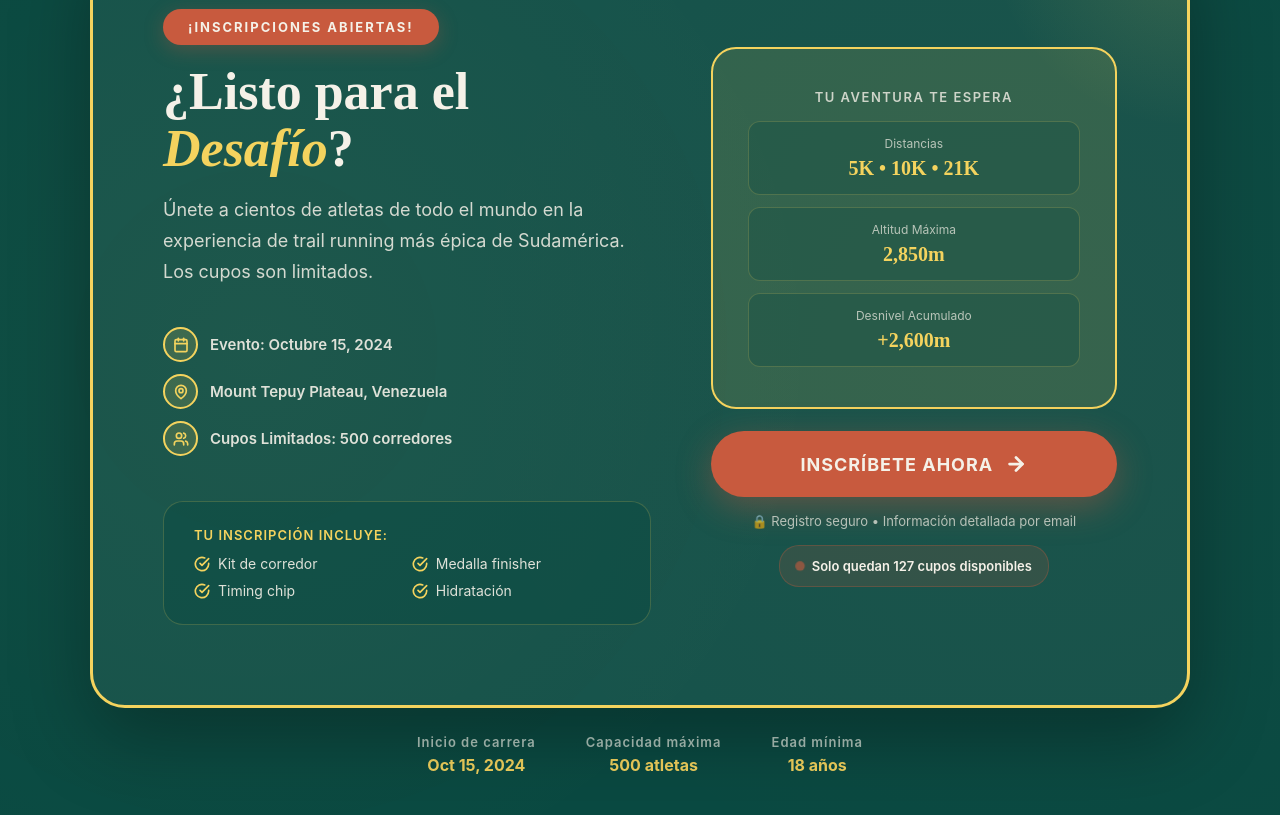
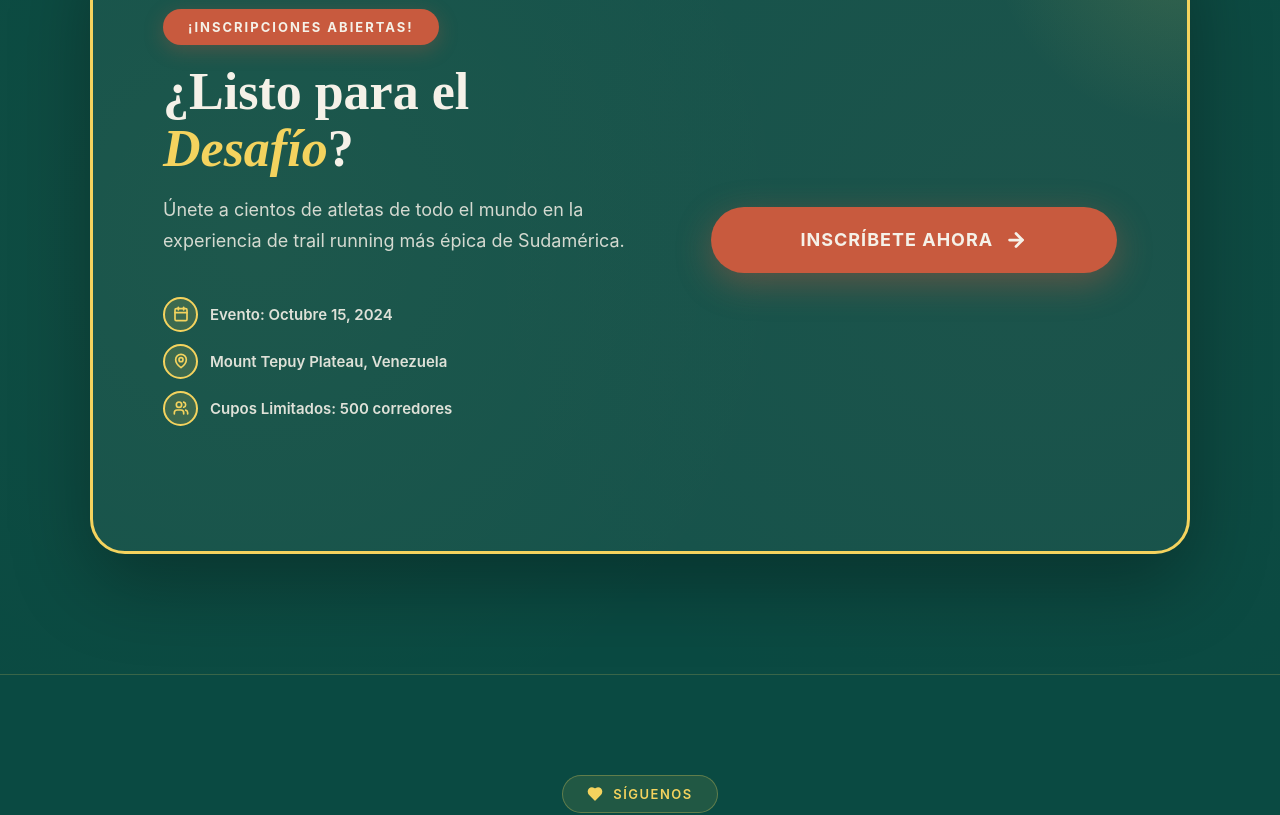
Before and after one commit to gabywakil/tepuy-race, a React (Vite) app: page /#/ in a window 1280 px wide. Shown: the part 5160-5975 px from the top of the page. Built offline with nearby package versions, Linux system fonts and the light colour scheme.

Commit message:
RegistrationCTA.jsx

```diff
--- a/src/components/RegistrationCTA.jsx
+++ b/src/components/RegistrationCTA.jsx
@@ -12,6 +12,19 @@ const RegistrationCTA = () => {
     { icon: MapPin, text: "Mount Tepuy Plateau, Venezuela" },
     { icon: Users, text: "Cupos Limitados: 500 corredores" }
   ];
+
+  const handleRegisterClick = () => {
+    navigate('/checkout', {
+      state: {
+        race: {
+          id: '10k',
+          name: '10K Aventura',
+          distance: '10K',
+          price: '$65'
+        }
+      }
+    });
+  };
 
   return (
     <section style={{
@@ -63,7 +76,7 @@ const RegistrationCTA = () => {
             gap: isMobile ? '26px' : '60px',
             alignItems: 'center'
           }}>
-            {/* Left */}
+            {/* LEFT SIDE */}
             <div>
               <div style={{
                 display: 'inline-block',
@@ -99,7 +112,7 @@ const RegistrationCTA = () => {
                 marginBottom: isMobile ? '22px' : '40px',
                 fontFamily: "'Inter', sans-serif"
               }}>
-                Únete a cientos de atletas de todo el mundo en la experiencia de trail running más épica de Sudamérica. Los cupos son limitados.
+                Únete a cientos de atletas de todo el mundo en la experiencia de trail running más épica de Sudamérica.
               </p>
 
               <div style={{
@@ -138,98 +151,12 @@ const RegistrationCTA = () => {
                   );
                 })}
               </div>
-
-              <div style={{
-                backgroundColor: 'rgba(10, 74, 66, 0.5)',
-                padding: isMobile ? '18px' : '25px 30px',
-                borderRadius: '20px',
-                border: '1px solid rgba(244, 211, 94, 0.2)'
-              }}>
-                <div style={{
-                  fontSize: '13px',
-                  fontWeight: '600',
-                  color: '#f4d35e',
-                  marginBottom: '12px',
-                  fontFamily: "'Inter', sans-serif",
-                  letterSpacing: '1px'
-                }}>
-                  TU INSCRIPCIÓN INCLUYE:
-                </div>
-
-                <div style={{
-                  display: 'grid',
-                  gridTemplateColumns: isMobile ? '1fr' : '1fr 1fr',
-                  gap: '10px'
-                }}>
-                  {['Kit de corredor', 'Medalla finisher', 'Timing chip', 'Hidratación'].map((benefit, idx) => (
-                    <div key={idx} style={{ display: 'flex', alignItems: 'center', gap: '8px' }}>
-                      <CheckCircle size={16} color="#f4d35e" strokeWidth={2.5} />
-                      <span style={{
-                        fontSize: '14px',
-                        color: '#f5f1e8',
-                        fontFamily: "'Inter', sans-serif",
-                        opacity: 0.9
-                      }}>
-                        {benefit}
-                      </span>
-                    </div>
-                  ))}
-                </div>
-              </div>
             </div>
 
-            {/* Right */}
+            {/* RIGHT SIDE */}
             <div style={{ textAlign: 'center' }}>
-              <div style={{
-                backgroundColor: 'rgba(244, 211, 94, 0.12)',
-                padding: isMobile ? '22px' : '40px 35px',
-                borderRadius: '25px',
-                marginBottom: '22px',
-                border: '2px solid #f4d35e'
-              }}>
-                <div style={{
-                  fontSize: '13px',
-                  fontWeight: '600',
-                  color: '#f5f1e8',
-                  marginBottom: '16px',
-                  fontFamily: "'Inter', sans-serif",
-                  letterSpacing: '1.5px',
-                  opacity: 0.8
-                }}>
-                  TU AVENTURA TE ESPERA
-                </div>
-
-                <div style={{ display: 'flex', flexDirection: 'column', gap: '12px' }}>
-                  {[
-                    { label: 'Distancias', value: '5K • 10K • 21K' },
-                    { label: 'Altitud Máxima', value: '2,850m' },
-                    { label: 'Desnivel Acumulado', value: '+2,600m' }
-                  ].map((box, i) => (
-                    <div key={i} style={{
-                      padding: '14px',
-                      backgroundColor: 'rgba(10, 74, 66, 0.3)',
-                      borderRadius: '12px',
-                      border: '1px solid rgba(244, 211, 94, 0.2)'
-                    }}>
-                      <div style={{
-                        fontSize: '12px',
-                        color: '#f5f1e8',
-                        opacity: 0.7,
-                        marginBottom: '6px',
-                        fontFamily: "'Inter', sans-serif"
-                      }}>
-                        {box.label}
-                      </div>
-                      <div style={{ fontSize: '20px', fontWeight: '900', color: '#f4d35e' }}>
-                        {box.value}
-                      </div>
-                    </div>
-                  ))}
-                </div>
-              </div>
-
               <button
-                onClick={() => navigate('/register')}
+                onClick={handleRegisterClick}
                 style={{
                   width: '100%',
                   backgroundColor: '#c85a3e',
@@ -247,8 +174,7 @@ const RegistrationCTA = () => {
                   display: 'flex',
                   alignItems: 'center',
                   justifyContent: 'center',
-                  gap: '12px',
-                  marginBottom: '16px'
+                  gap: '12px'
                 }}
                 onMouseOver={(e) => {
                   if (isMobile) return;
@@ -265,80 +191,8 @@ const RegistrationCTA = () => {
               >
                 INSCRÍBETE AHORA <ArrowRight size={22} strokeWidth={3} />
               </button>
-
-              <div style={{
-                fontSize: '13px',
-                color: '#f5f1e8',
-                fontFamily: "'Inter', sans-serif",
-                opacity: 0.7,
-                marginBottom: '16px'
-              }}>
-                🔒 Registro seguro • Información detallada por email
-              </div>
-
-              <div style={{
-                display: 'inline-flex',
-                alignItems: 'center',
-                gap: '8px',
-                backgroundColor: 'rgba(200, 90, 62, 0.15)',
-                padding: '12px 16px',
-                borderRadius: '20px',
-                border: '1px solid rgba(200, 90, 62, 0.3)'
-              }}>
-                <div style={{
-                  width: '8px',
-                  height: '8px',
-                  borderRadius: '50%',
-                  backgroundColor: '#c85a3e',
-                  animation: 'pulse 2s infinite'
-                }} />
-                <span style={{
-                  fontSize: '13px',
-                  fontWeight: '600',
-                  color: '#f5f1e8',
-                  fontFamily: "'Inter', sans-serif"
-                }}>
-                  Solo quedan 127 cupos disponibles
-                </span>
-              </div>
             </div>
           </div>
-        </div>
-
-        <div style={{
-          marginTop: '26px',
-          display: 'flex',
-          justifyContent: 'center',
-          gap: isMobile ? '16px' : '50px',
-          flexWrap: 'wrap'
-        }}>
-          {[
-            { label: 'Inicio de carrera', value: 'Oct 15, 2024' },
-            { label: 'Capacidad máxima', value: '500 atletas' },
-            { label: 'Edad mínima', value: '18 años' }
-          ].map((info, index) => (
-            <div key={index} style={{ textAlign: 'center', minWidth: isMobile ? '140px' : 'auto' }}>
-              <div style={{
-                fontSize: '13px',
-                fontWeight: '600',
-                color: '#f5f1e8',
-                opacity: 0.6,
-                marginBottom: '5px',
-                fontFamily: "'Inter', sans-serif",
-                letterSpacing: '1px'
-              }}>
-                {info.label}
-              </div>
-              <div style={{
-                fontSize: '16px',
-                fontWeight: '700',
-                color: '#f4d35e',
-                fontFamily: "'Inter', sans-serif"
-              }}>
-                {info.value}
-              </div>
-            </div>
-          ))}
         </div>
       </div>
 
```
